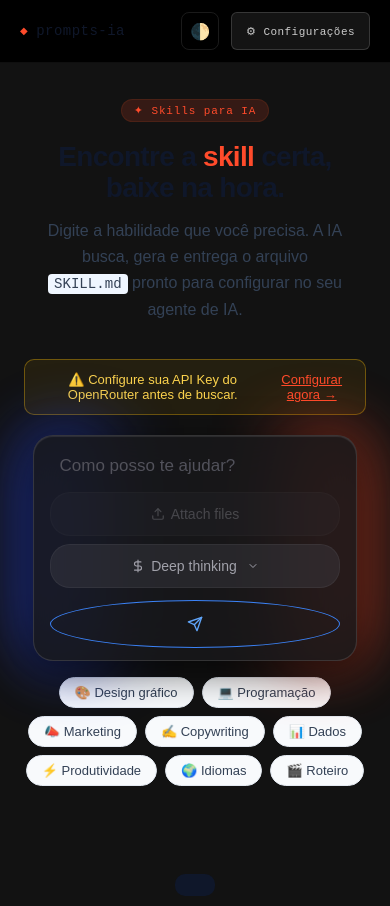
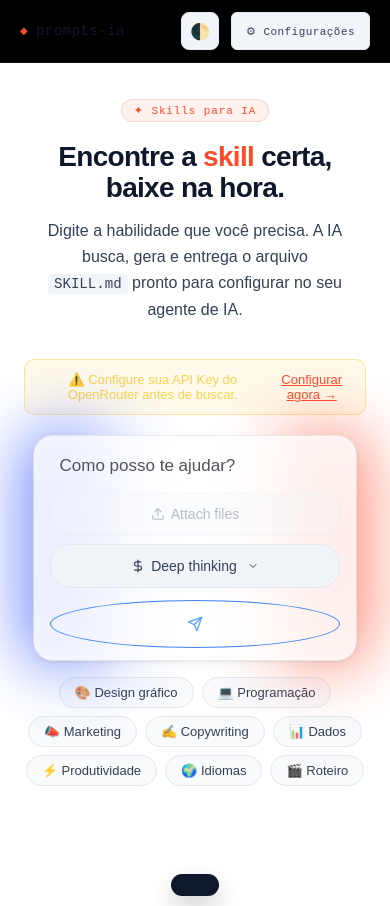
Before and after one commit to acaciomiranda/prompt-ia, a website with bundled scripts: page public/index.html in a window 390 px wide. Built offline with nearby package versions, Linux system fonts and the light colour scheme.

Commit message:
style: refine light theme accessibility and visibility v2.4.1

```diff
--- a/public/index.html
+++ b/public/index.html
@@ -20,21 +20,6 @@
   <link rel="icon" href="https://fav.farm/🧠">
 
   <script src="https://cdnjs.cloudflare.com/ajax/libs/jszip/3.10.1/jszip.min.js"></script>
-
-  <style>
-    /* Pre-flight theme check */
-    :root[data-theme="light"] {
-      --surface: #F8FAFC;
-      --surface2: #EFF6FF;
-      --border: #E2E8F0;
-      --ink: #0F172A;
-      --ink2: #334155;
-      --ink3: #64748B;
-      --glass: rgba(255, 255, 255, 0.8);
-      --glass-border: rgba(15, 23, 42, 0.08);
-      --text-dim: rgba(15, 23, 42, 0.7);
-    }
-  </style>
 
   <link rel="preconnect" href="https://fonts.googleapis.com">
   <link rel="preconnect" href="https://fonts.gstatic.com" crossorigin>
--- a/public/style.css
+++ b/public/style.css
@@ -11,10 +11,24 @@
   --accent-light: rgba(255, 75, 43, 0.15);
   --accent2: #2B4DFF;
   --accent2-light: rgba(43, 77, 255, 0.15);
-  --shadow: 0 1px 3px rgba(0, 0, 0, 0.4), 0 4px 16px rgba(0, 0, 0, 0.3);
-  --shadow-lg: 0 8px 32px rgba(0, 0, 0, 0.5);
   --radius: 14px;
   --text-dim: rgba(255, 255, 255, 0.75);
+}
+
+/* 🏁 DESIGN SYSTEM LIGHT (v2.4.1) */
+:root[data-theme="light"] {
+  --bg: #FFFFFF;
+  --surface: #F8FAFC;
+  --surface2: #F1F5F9;
+  --border: #E2E8F0;
+  --ink: #0F172A;
+  --ink2: #334155;
+  --ink3: #64748B;
+  --accent-light: rgba(255, 75, 43, 0.08);
+  --accent2-light: rgba(43, 77, 255, 0.08);
+  --shadow: 0 1px 2px rgba(15, 23, 42, 0.08), 0 4px 12px rgba(15, 23, 42, 0.04);
+  --shadow-lg: 0 10px 30px rgba(15, 23, 42, 0.12);
+  --text-dim: rgba(15, 23, 42, 0.65);
 }
 
 * {
@@ -117,9 +131,9 @@ code {
 }
 
 .btn-theme {
-  background: transparent;
-  border: 1px solid rgba(255, 255, 255, 0.1);
-  color: #fff;
+  background: var(--surface2);
+  border: 1px solid var(--border);
+  color: var(--ink2);
   font-size: 16px;
   width: 38px;
   height: 38px;
@@ -132,15 +146,15 @@ code {
 }
 
 .btn-theme:hover {
-  background: rgba(255, 255, 255, 0.05);
-  border-color: rgba(255, 255, 255, 0.2);
+  background: var(--border);
+  color: var(--ink);
 }
 
 .btn-api-key {
-  background: rgba(255, 255, 255, 0.08);
-  border: 1px solid rgba(255, 255, 255, 0.15);
+  background: var(--surface2);
+  border: 1px solid var(--border);
   border-radius: 6px;
-  color: #ccc;
+  color: var(--ink2);
   padding: 8px 14px;
   min-height: 38px;
   font-family: 'DM Mono', monospace;
@@ -151,8 +165,8 @@ code {
 }
 
 .btn-api-key:hover {
-  background: rgba(255, 255, 255, 0.15);
-  color: #fff;
+  background: var(--border);
+  color: var(--ink);
 }
 
 .btn-api-key.configured {
@@ -267,6 +281,11 @@ code {
   animation: pulseGlow 4s ease-in-out infinite alternate;
 }
 
+[data-theme="light"] .glow-bg {
+  opacity: 0.25;
+  filter: blur(36px);
+}
+
 @keyframes pulseGlow {
   0% {
     opacity: 0.6;
@@ -283,15 +302,25 @@ code {
 .search-wrap.premium-glass {
   position: relative;
   z-index: 1;
-  background: rgba(24, 24, 27, 0.85);
+  background: var(--glass);
   backdrop-filter: blur(20px);
   -webkit-backdrop-filter: blur(20px);
-  border: 1px solid rgba(255, 255, 255, 0.12);
+  border: 1px solid var(--glass-border);
   border-radius: 20px;
   padding: 8px 12px;
   display: flex;
   flex-direction: column;
-  box-shadow: inset 0 1px 1px rgba(255, 255, 255, 0.1), 0 10px 40px rgba(0, 0, 0, 0.6);
+  box-shadow: var(--shadow);
+}
+
+:root {
+  --glass: rgba(24, 24, 27, 0.85);
+  --glass-border: rgba(255, 255, 255, 0.12);
+}
+
+:root[data-theme="light"] {
+  --glass: rgba(255, 255, 255, 0.8);
+  --glass-border: rgba(15, 23, 42, 0.08);
 }
 
 .premium-input {
@@ -301,7 +330,7 @@ code {
   font-size: 17px;
   background: transparent;
   border: none;
-  color: #fff;
+  color: var(--ink);
   outline: none;
 }
 
@@ -335,15 +364,14 @@ code {
 }
 
 .btn-outline {
-  background: rgba(63, 63, 70, 0.4);
-  border: 1px solid rgba(255, 255, 255, 0.05);
-  color: #A1A1AA;
+  background: var(--surface2);
+  border: 1px solid var(--border);
+  color: var(--ink2);
 }
 
 .btn-outline:hover {
-  background: rgba(63, 63, 70, 0.8);
-  color: #fff;
-  border-color: rgba(255, 255, 255, 0.1);
+  background: var(--border);
+  color: var(--ink);
 }
 
 .btn-disabled {
@@ -942,17 +970,23 @@ code {
   left: 50%;
   transform: translateX(-50%) translateY(80px);
   background: var(--ink);
-  color: white;
-  padding: 11px 20px;
-  border-radius: 10px;
+  color: #fff;
+  padding: 11px 24px;
+  border-radius: 99px;
   font-size: 13px;
   font-weight: 500;
   z-index: 300;
-  transition: transform 0.35s cubic-bezier(0.34, 1.56, 0.64, 1);
+  box-shadow: 0 10px 25px rgba(0,0,0,0.2);
+  transition: transform 0.4s cubic-bezier(0.16, 1, 0.3, 1);
   pointer-events: none;
   white-space: nowrap;
   max-width: 90vw;
   text-align: center;
+}
+
+[data-theme="light"] .toast {
+  color: #fff;
+  background: #0F172A; /* Slate 900 fixo para garantir leitura */
 }
 
 .toast.show {
@@ -995,7 +1029,8 @@ code {
   .skill-actions {
     flex-direction: row;
     padding-top: 12px;
-    border-top: 1px solid rgba(255,255,255,0.05);
+    border-top: 1px solid var(--border);
+    margin-top: 4px;
   }
 
   .btn-dl,
```
Also changed, not shown: README.md.
